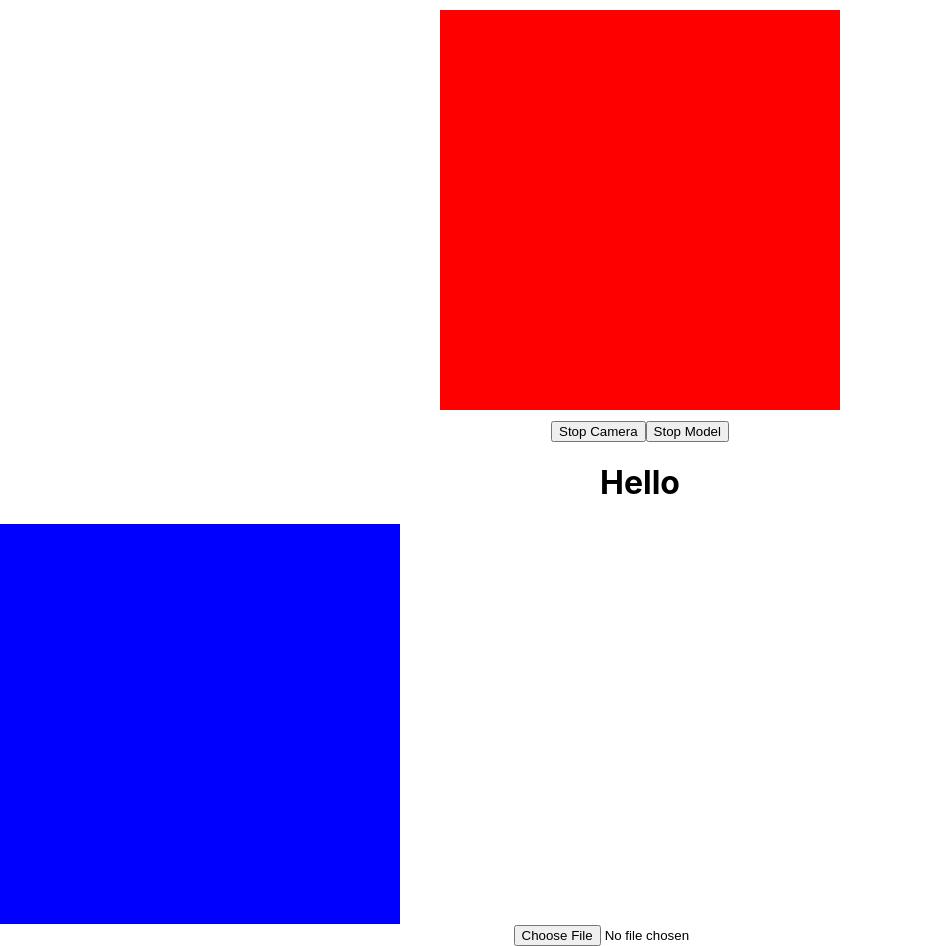
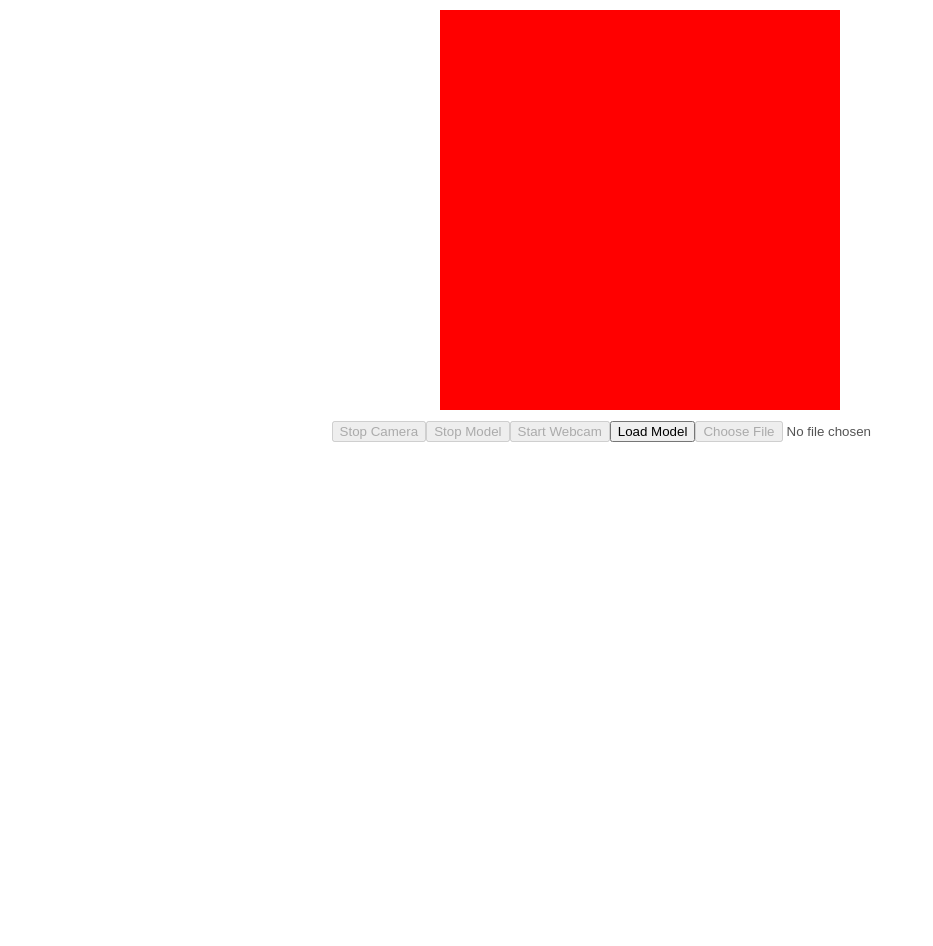
Before and after one commit to glasspinnA/Object-detection-Tensorflow, a React (Create React App) app: page / in a window 1280 px wide. Shown: the whole page, without its empty margins (0-933 px from the left). After the commit the page ends 800 px from the top, so only its background shows below. Built offline with nearby package versions, Linux system fonts and the light colour scheme.

Commit message:
cleaning of code

```diff
--- a/src/App.js
+++ b/src/App.js
@@ -11,18 +11,32 @@ class App extends Component {
     super(props);
 
     this.state = {
-      model: null,
+      model: undefined,
       track: null,
       req: null,
       canvas: null,
+      context: undefined,
+      isWebcam: false,
+      isLoaded: false,
     }
 
   }
 
-  componentDidMount = async () => {
-    //const model = await this.loadModel();
+  componentDidMount() {
     this.initCanvas();
-    //this.initWebcam(model);
+  }
+
+  /**
+   * Function to load the the model
+   */
+  initModel = async () => {
+    this.setState({
+      model: await this.loadModel()
+    });
+
+    if (this.state.model !== undefined) {
+      this.setState({ isLoaded: true })
+    }
   }
 
   /**
@@ -31,6 +45,8 @@ class App extends Component {
   initWebcam = async (model) => {
     const video = document.getElementById("webcam");
     this.streamVideo(video, model);
+
+    this.setState({ isWebcam: true })
   }
 
   /**
@@ -79,7 +95,9 @@ class App extends Component {
    */
   drawRectangle(prediction) {
     const context = this.state.context;
-    context.clearRect(0, 0, 400, 400);
+
+    if (this.state.isWebcam) context.clearRect(0, 0, 400, 400);
+
     try {
 
       for (let i = 0; i < prediction.length; i++) {
@@ -137,14 +155,16 @@ class App extends Component {
    */
   predictObject = async (image, model) => {
     model.detect(image).then(predictions => {
-      console.log((predictions))
+
+      if (this.state.isWebcam) {
+        console.log((predictions))
+        const myReq = requestAnimationFrame(() => {
+          this.predictObject(image, model)
+        })
+        this.setState({ req: myReq })
+      }
+
       this.drawRectangle(predictions);
-
-      const myReq = requestAnimationFrame(() => {
-        this.predictObject(image, model)
-      })
-
-      this.setState({ req: myReq })
     })
   }
 
@@ -163,6 +183,34 @@ class App extends Component {
   }
 
 
+  uploadPictures = () => {
+    this.setState({ isWebcam: false })
+    const fileReader = new FileReader();
+    const context = this.state.context;
+    fileReader.readAsDataURL(document.getElementById("uploader").files[0]);
+
+
+    let image = new Image();
+
+    fileReader.onload = function (event) {
+      document.getElementById("canvas").src = event.target.result;
+      image.src = event.target.result;
+    }
+
+
+    if (this.state.context)
+
+      image.onload = () => {
+        this.state.context.drawImage(image, 0, 0, 400, 400);
+        let imageData = context.getImageData(0, 0, 400, 400);
+        console.log(imageData);
+
+        if (this.state.model !== undefined) {
+          this.predictObject(imageData, this.state.model)
+        }
+      }
+  }
+
   render() {
     return (
       <div className="App">
@@ -170,10 +218,12 @@ class App extends Component {
           <canvas id="canvas" width="400" height="400" />
           <video autoPlay muted width="400" height="400" id="webcam" />
         </div>
-        <button id="btnStop" onClick={this.stopWebcam}>Stop Camera</button>
-        <button id="btnStopModel" onClick={this.stopModel}>Stop Model</button>
 
-        <Picture />
+        <button id="btnStop" onClick={this.stopWebcam} disabled={!this.state.isLoaded}>Stop Camera</button>
+        <button id="btnStopModel" onClick={this.stopModel} disabled={!this.state.isLoaded}>Stop Model</button>
+        <button id="btnStartWebcam" onClick={this.initWebcam} disabled={!this.state.isLoaded}>Start Webcam</button>
+        <button id="btnStartWebcam" onClick={this.initModel} disabled={this.state.isLoaded}>Load Model</button>
+        <input id="uploader" type="file" onChange={this.uploadPictures} disabled={!this.state.isLoaded} />
       </div>
     );
   }
--- a/src/Picture.js
+++ b/src/Picture.js
@@ -33,9 +33,6 @@ class Picture extends Component {
             document.getElementById("image").src = event.target.result;
             image.src = event.target.result;
         }
-
-
-
     }
 
 
```
